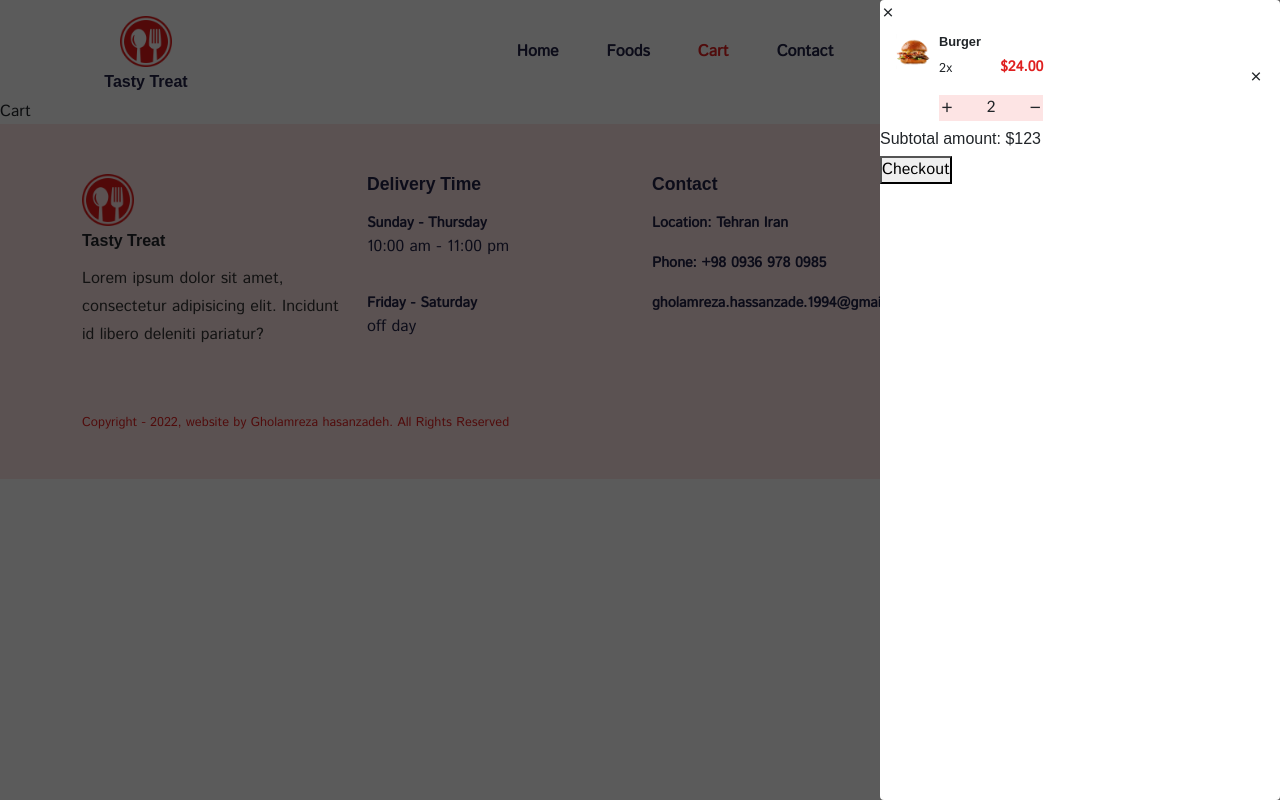
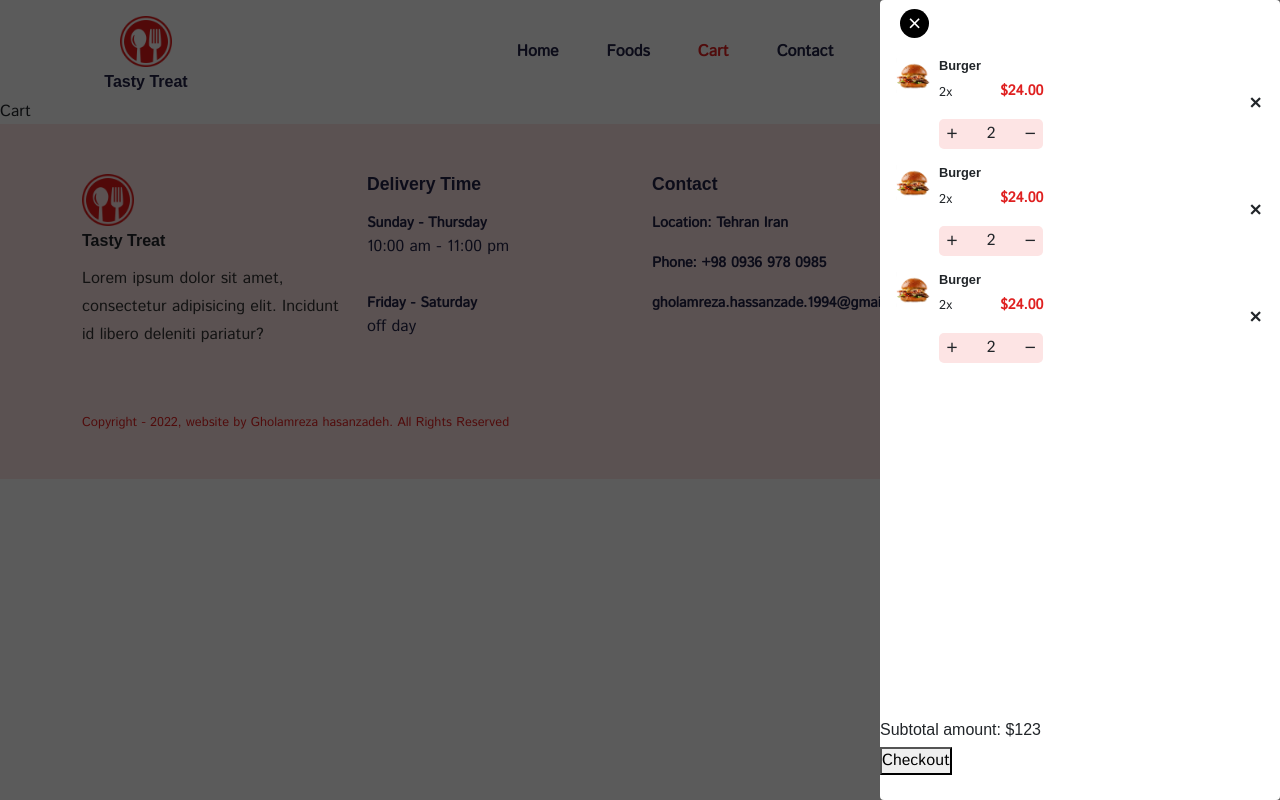
Before and after one commit to gholamreza-hasnzade/Reactjs-food-App-redux-toolkit, a React (Create React App) app: page /cart in a window 1280 px wide. Built offline with nearby package versions, Linux system fonts and the light colour scheme; a web font is replaced by a local one.

Commit message:
fixed scroll and close btn

```diff
--- a/src/components/UI/cart/CartItem.jsx
+++ b/src/components/UI/cart/CartItem.jsx
@@ -7,7 +7,7 @@ import "./cart.css";
 
 const CartItem = () => {
   return (
-    <ListGroupItem className="border-0">
+    <ListGroupItem className="border-0 cart__item">
       <div className="cart__item-info d-flex gap-2">
         <img src={IMAGES.ProductImg_01_1} alt="product-img" />
 
@@ -19,16 +19,16 @@ const CartItem = () => {
               2x <span>$24.00</span>
             </p>
             <div className="d-flex align-items-center justify-content-between increase__decrease-btn">
-              <span>
+              <span className="increase__btn">
                 <i className="ri-add-line"></i>
               </span>
-              <span>2</span>
-              <span className="delete__btn">
+              <span className="quantity">2</span>
+              <span className="decrease__btn">
                 <i className="ri-subtract-line"></i>
               </span>
             </div>
           </div>
-          <span>
+          <span className="delete__btn">
             <i className="ri-close-line"></i>
           </span>
         </div>
--- a/src/components/UI/cart/Carts.jsx
+++ b/src/components/UI/cart/Carts.jsx
@@ -16,6 +16,8 @@ const Carts = () => {
 
         <div className="cart__item-list">
             <CartItem />
+            <CartItem />
+            <CartItem />
         </div>
 
 
--- a/src/components/UI/cart/cart.css
+++ b/src/components/UI/cart/cart.css
@@ -18,6 +18,28 @@
   z-index: 999999;
 }
 
+.cart__close {
+  width: 100%;
+  height: 50px;
+  cursor: pointer;
+  padding: 10px 20px;
+}
+.cart__close span i {
+  font-size: 1.2rem;
+  background: #000;
+  padding: 5px;
+  border-radius: 50%;
+  color: #fff;
+}
+.cart__item-list {
+  height: calc(100vh - 130px);
+  overflow-y: scroll;
+}
+
+.cart__item {
+  padding-bottom: 10px;
+  border-bottom: 1px solid #fde4e4;
+}
 .cart__item-info img {
   width: 35px;
   height: 35px;
@@ -39,6 +61,18 @@
   color: #df2020;
 }
 
-.increase__decrease-btn{
-    background: #fde4e4;
+.increase__decrease-btn {
+  background: #fde4e4;
+  padding: 2px 5px;
+  border-radius: 5px;
 }
+
+.increase__btn,
+.decrease__btn {
+  cursor: pointer;
+}
+
+.delete__btn {
+  font-size: 1.1rem;
+  font-weight: 600;
+}
```
